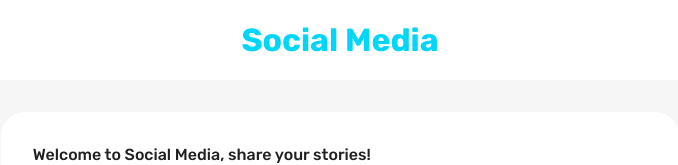
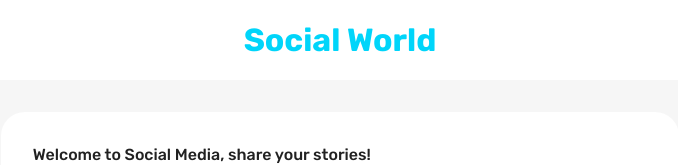
Before and after one commit to Om-Aditya-Jain/social-media, a React (Vite) app in the folder client/: page / in a window 1280 px wide. Shown: the top 165 px of the page, without its empty margins (300-978 px from the left). Built offline with nearby package versions, Linux system fonts and the light colour scheme.

Commit message:
changed name of logo

```diff
--- a/client/src/components/navbar/index.jsx
+++ b/client/src/components/navbar/index.jsx
@@ -40,7 +40,7 @@ const Navbar = () => {
 	const background = theme.palette.background.default;
 	const primaryLight = theme.palette.primary.light;
 	const alt = theme.palette.background.alt;
-  const fullName = `${"Om"} ${"Jain"}`;
+	const fullName = `${user.firstName} ${user.lastName}`;
 
 	return (
 		<FlexBetween padding="1rem 6%" backgroundColor={alt}>
@@ -52,7 +52,7 @@ const Navbar = () => {
 					onClick={() => navigate("/home")}
 					sx={{ "&:hover": { color: primaryLight, cursor: "pointer" } }}
 				>
-          Social Media
+					Social World
 				</Typography>
 				{isNonMobileScreens && (
 					<FlexBetween
--- a/client/src/pages/login/index.jsx
+++ b/client/src/pages/login/index.jsx
@@ -14,7 +14,7 @@ const Login = () => {
 				textAlign="center"
 			>
 				<Typography fontWeight="Bold" fontSize="32px" color="primary">
-					Social Media
+					Social World
 				</Typography>
 			</Box>
 			<Box
```
Lines whose indentation alone changed are shown as unchanged.
